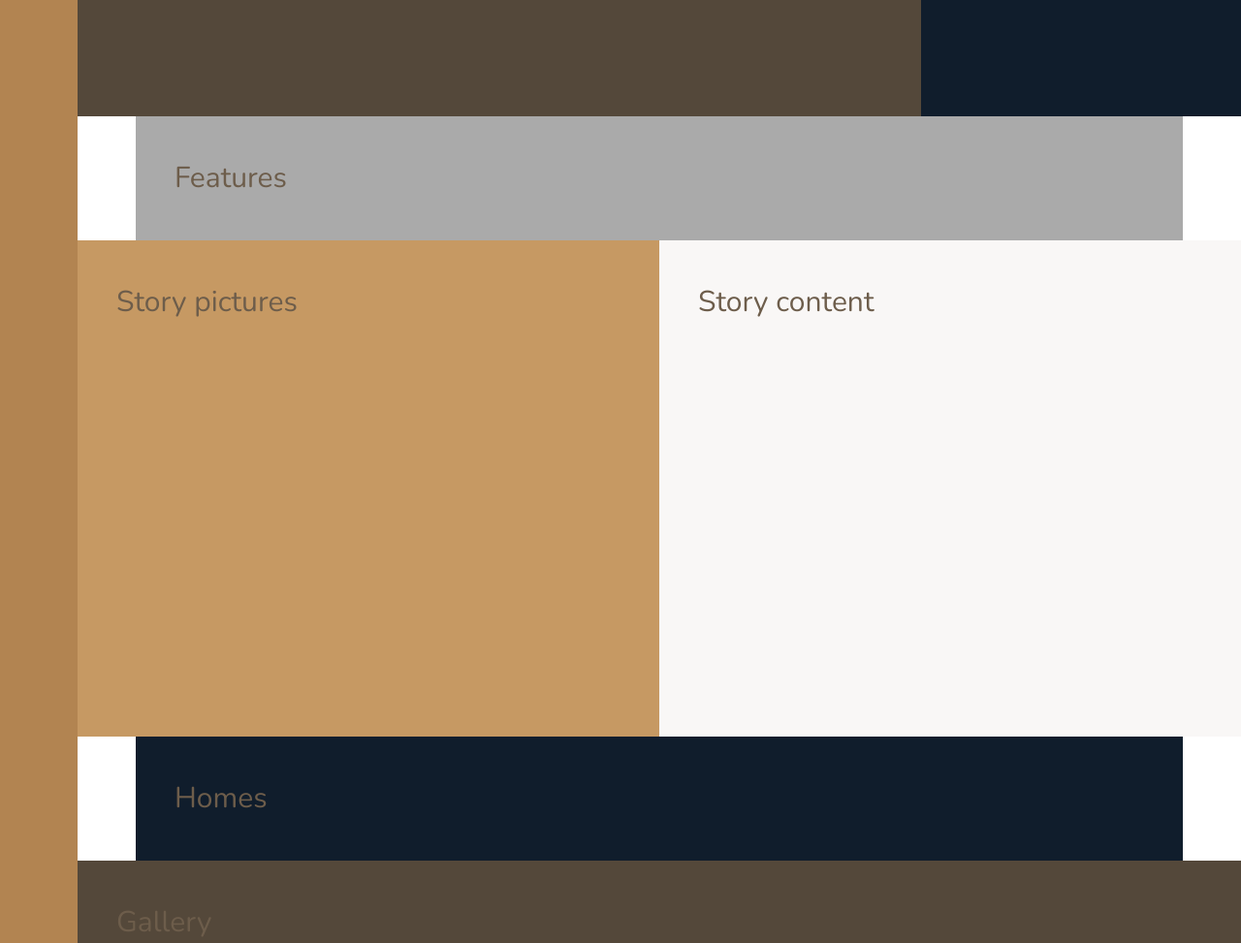
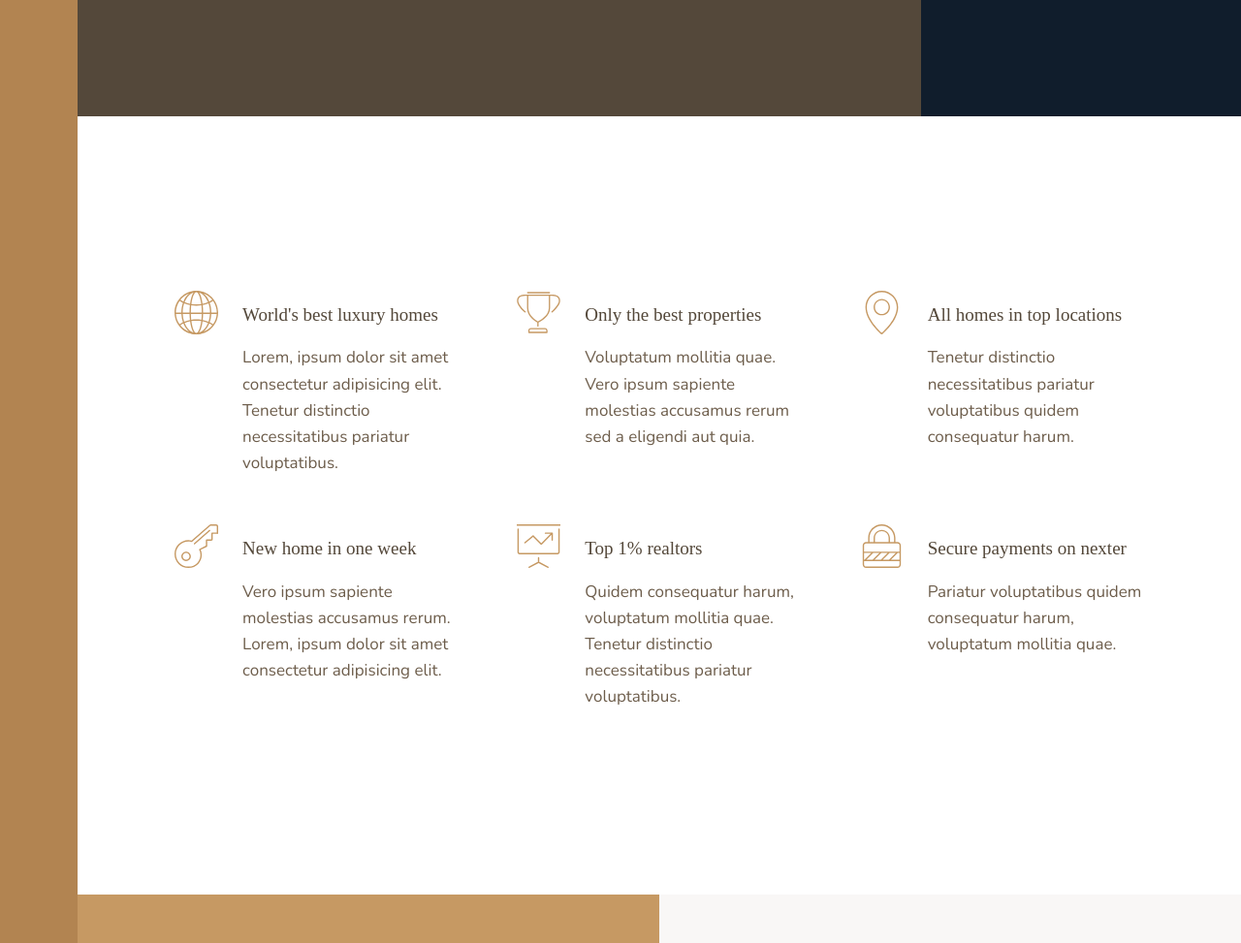
Before and after one commit to briantran140/Nexter, a website: page index.html in a window 1280 px wide. Shown: the part 520-1493 px from the top of the page at 97% size. Drawn offline with nearby package versions, Linux system fonts and the light colour scheme.

Commit message:
add features section

```diff
--- a/index.html
+++ b/index.html
@@ -18,7 +18,69 @@
     <div class="sidebar">Side bar</div>
     <header class="header">Header</header>
     <div class="realtors">Top 3 realtors</div>
-    <section class="features">Features</section>
+    <section class="features">
+      <div class="feature">
+        <svg class="feature__icon">
+          <use xlink:href="img/sprite.svg#icon-global"></use>
+        </svg>
+        <h4 class="heading-4 heading-4--dark">World's best luxury homes</h4>
+        <p class="feature__text">
+          Lorem, ipsum dolor sit amet consectetur adipisicing elit. Tenetur
+          distinctio necessitatibus pariatur voluptatibus.
+        </p>
+      </div>
+      <div class="feature">
+        <svg class="feature__icon">
+          <use xlink:href="img/sprite.svg#icon-trophy"></use>
+        </svg>
+        <h4 class="heading-4 heading-4--dark">Only the best properties</h4>
+        <p class="feature__text">
+          Voluptatum mollitia quae. Vero ipsum sapiente molestias accusamus
+          rerum sed a eligendi aut quia.
+        </p>
+      </div>
+      <div class="feature">
+        <svg class="feature__icon">
+          <use xlink:href="img/sprite.svg#icon-map-pin"></use>
+        </svg>
+        <h4 class="heading-4 heading-4--dark">All homes in top locations</h4>
+        <p class="feature__text">
+          Tenetur distinctio necessitatibus pariatur voluptatibus quidem
+          consequatur harum.
+        </p>
+      </div>
+      <div class="feature">
+        <svg class="feature__icon">
+          <use xlink:href="img/sprite.svg#icon-key"></use>
+        </svg>
+        <h4 class="heading-4 heading-4--dark">New home in one week</h4>
+        <p class="feature__text">
+          Vero ipsum sapiente molestias accusamus rerum. Lorem, ipsum dolor sit
+          amet consectetur adipisicing elit.
+        </p>
+      </div>
+      <div class="feature">
+        <svg class="feature__icon">
+          <use xlink:href="img/sprite.svg#icon-presentation"></use>
+        </svg>
+        <h4 class="heading-4 heading-4--dark">Top 1% realtors</h4>
+        <p class="feature__text">
+          Quidem consequatur harum, voluptatum mollitia quae. Tenetur distinctio
+          necessitatibus pariatur voluptatibus.
+        </p>
+      </div>
+      <div class="feature">
+        <svg class="feature__icon">
+          <use xlink:href="img/sprite.svg#icon-lock"></use>
+        </svg>
+        <h4 class="heading-4 heading-4--dark">Secure payments on nexter</h4>
+        <p class="feature__text">
+          Pariatur voluptatibus quidem consequatur harum, voluptatum mollitia
+          quae.
+        </p>
+      </div>
+    </section>
+
     <div class="story__pictures">Story pictures</div>
     <div class="story__content">Story content</div>
     <div class="homes">Homes</div>
--- a/sass/_features.scss
+++ b/sass/_features.scss
@@ -1,4 +1,27 @@
 .features {
-  background-color: $color-grey-light-2;
   grid-column: center-start / center-end;
+  display: grid;
+  grid-template-columns: repeat(auto-fit, minmax(25rem, 1fr));
+  grid-gap: 6rem;
+  align-items: start;
+  margin: 15rem 0;
 }
+
+.feature {
+  display: grid;
+  grid-template-columns: min-content 1fr;
+  grid-row-gap: 1.5rem;
+  grid-column-gap: 2.5rem;
+
+  &__icon {
+    height: 4.5rem;
+    width: 4.5rem;
+    fill: $color-primary;
+    grid-row: 1 / span 2;
+    transform: translateY(-1rem);
+  }
+
+  &__text {
+    font-size: 1.7rem;
+  }
+}
--- a/sass/_typography.scss
+++ b/sass/_typography.scss
@@ -0,0 +1,29 @@
+%heading {
+  font-family: font-display;
+  font-weight: 400;
+}
+
+.heading-1 {
+  @extend %heading;
+}
+
+.heading-2 {
+  @extend %heading;
+}
+
+.heading-3 {
+  @extend %heading;
+}
+
+.heading-4 {
+  @extend %heading;
+  font-size: 1.9rem;
+
+  &--light {
+    color: $color-grey-light-1;
+  }
+
+  &--dark {
+    color: $color-grey-dark-1;
+  }
+}
```
Also changed, not shown: css/main.css, css/main.expand.css, 2 other files.
